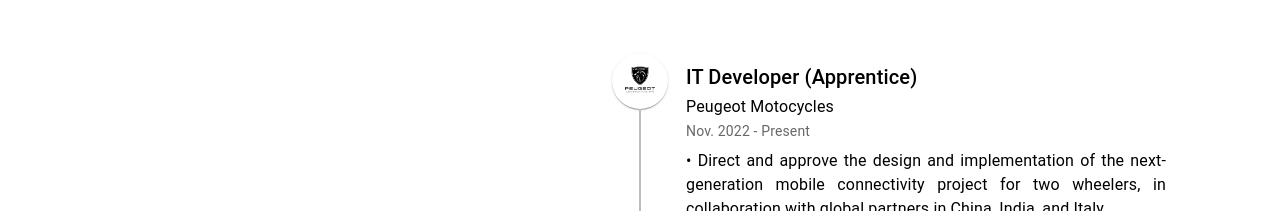
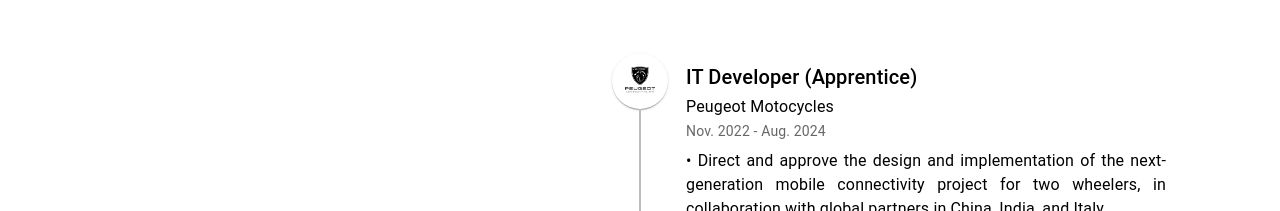
Before and after one commit to isuru117/portfolio, a React (Create React App) app: page / in a window 1280 px wide. Shown: the part 1760-1971 px from the top of the page. Built offline with nearby package versions, Linux system fonts and the light colour scheme.

Commit message:
fix outdated info on timeline

```diff
--- a/src/components/Experience/Experience.tsx
+++ b/src/components/Experience/Experience.tsx
@@ -9,7 +9,7 @@
 
 const experiences = [
     {
-        date: 'Nov. 2022 - Present',
+        date: 'Nov. 2022 - Aug. 2024',
         title: 'IT Developer (Apprentice)',
         company: 'Peugeot Motocycles',
         description: `
```
